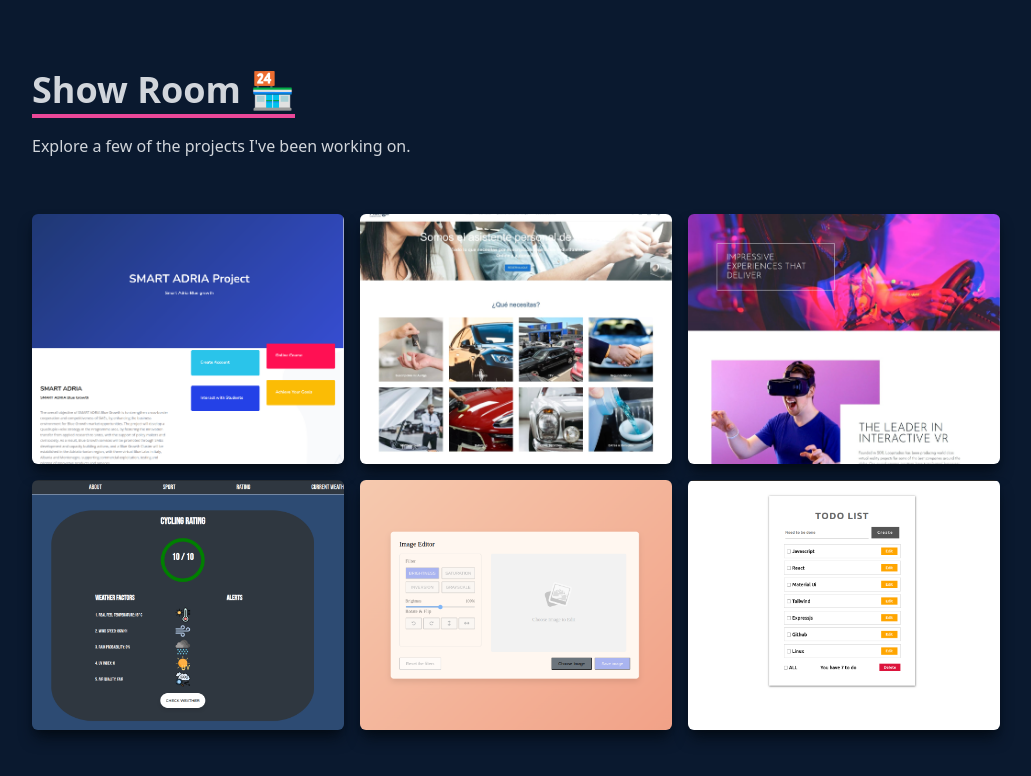
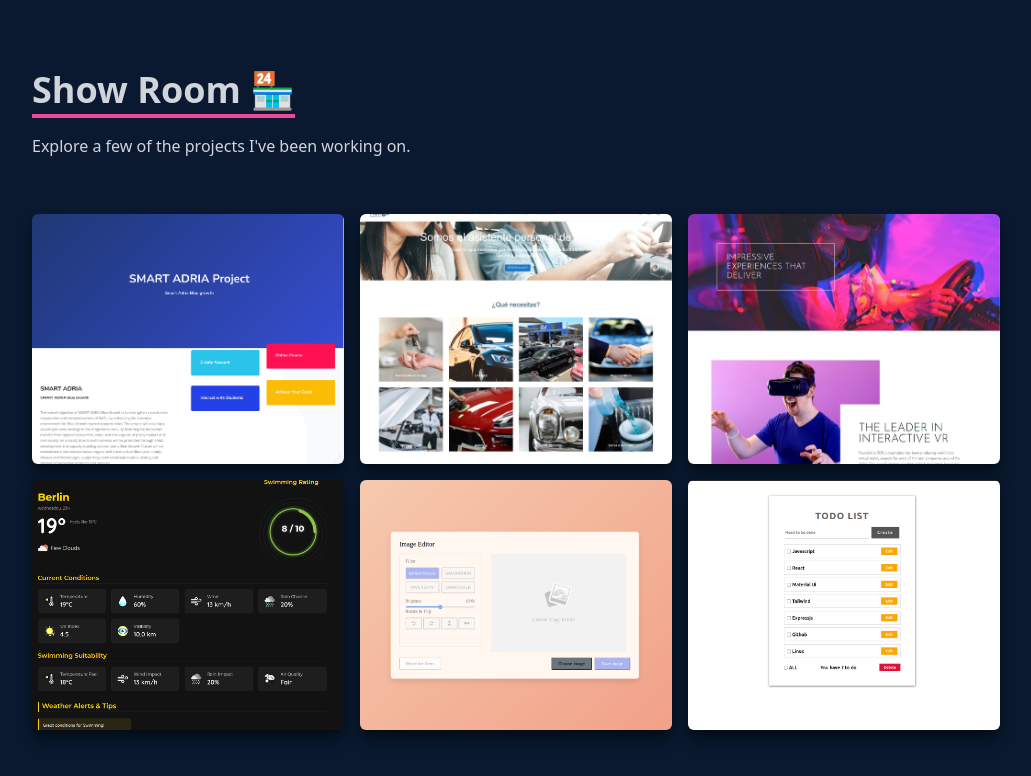
Before and after one commit to OerdBej/showcase, a React (Create React App) app: page / in a window 1280 px wide. Shown: the top 776 px of the page, without its empty margins (124-1155 px from the left). Built offline with nearby package versions, Linux system fonts and the light colour scheme.

Commit message:
renamed URL and renamed the project for weatheractive

```diff
--- a/src/components/Work.jsx
+++ b/src/components/Work.jsx
@@ -2,7 +2,7 @@ import React from 'react';
 import MiAuriga from '../assets/MiAuriga.jpg';
 import LoopStudio from '../assets/LoopStudios-Tailwind.jpg';
 import SmartAdria from '../assets/SmartAdria-project.png';
-import WeatherWise from '../assets/Weather-Wise-React.png';
+import WeatherActive from '../assets/WeatherWise.png';
 import Contextual from '../assets/Contextual.png';
 import JavaScript from '../assets/Photo-Editor.png';
 
@@ -101,21 +101,21 @@ const Work = () => {
           </div>
           {/* item 4 */}
           <div
-            style={{ backgroundImage: `url(${WeatherWise})` }}
+            style={{ backgroundImage: `url(${WeatherActive})` }}
             className='shadow-lg shadow-[#040c16] group container rounded-md flex justify-center items-center mx-auto content-div '
           >
             {/* hover */}
             <div className='opacity-0 group-hover:opacity-100'>
               <span className='text-2xl font-bold text-white tracking-wider'>
-                Weather Wise Project
+                WeatherActive
               </span>
               <div className='pt-8 text-center'>
-                <a href='https://weatherwise.netlify.app/'>
+                <a href='https://weatheractive.vercel.app/'>
                   <button className='text-cetner rounded-lg px-4 py-3 m-2 bg-white text-gray-600 font-bold text-lg'>
                     Demo
                   </button>
                 </a>
-                <a href='https://github.com/Billy-Night/weather_wise_app'>
+                <a href='https://github.com/Billy-Night/weather_active_app'>
                   <button className='text-cetner rounded-lg px-4 py-3 m-2 bg-white text-gray-600 font-bold text-lg'>
                     Code
                   </button>
```
Also changed, not shown: src/assets/Weather-Wise-React.png (deleted), src/assets/WeatherWise.png (added).
